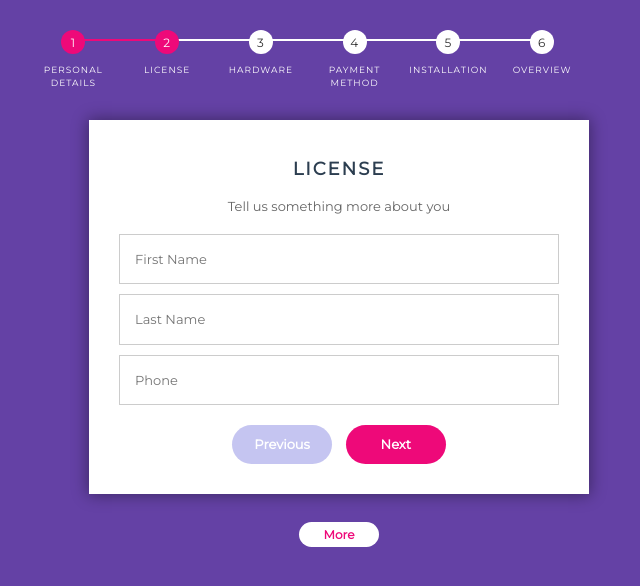
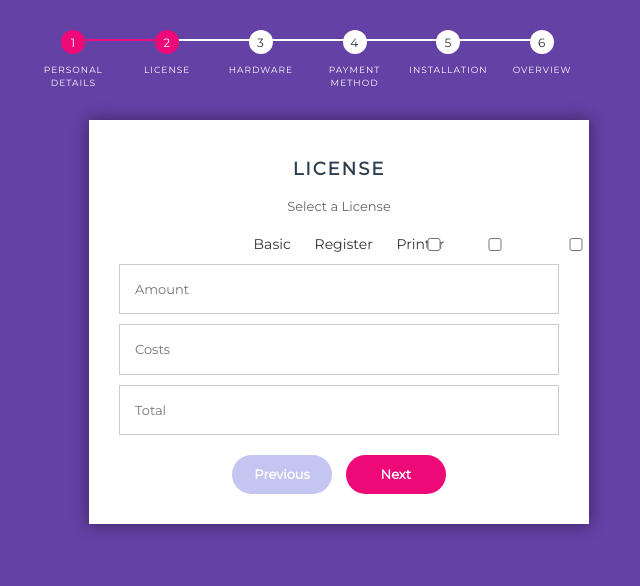
Before and after one commit to william251082/Mr.-Winston-Cash-Register, a plain HTML site: page index.html in a window 1280 px wide. Both pictures are taken after a click on the button "Next". Shown: the whole page, without its empty margins (301-941 px from the left). Drawn offline with nearby package versions, Linux system fonts and the light colour scheme.

Commit message:
html work for specific quotation tool

```diff
--- a/index.html
+++ b/index.html
@@ -42,22 +42,38 @@
                 <input type="text" name="gender" placeholder="Gender"/>
                 <input type="button" name="next" class="next action-button" value="Next"/>
             </fieldset>
-            <fieldset>
+            <fieldset class="group">
+                <!--<legend>Select a License</legend>-->
                 <h2 class="fs-title">License</h2>
-                <h3 class="fs-subtitle">Tell us something more about you</h3>
-                <input type="text" name="fname" placeholder="First Name"/>
-                <input type="text" name="lname" placeholder="Last Name"/>
-                <input type="text" name="phone" placeholder="Phone"/>
+                <h3 class="fs-subtitle">Select a License</h3>
+                <ul class="checkbox">
+                    <input type="checkbox" id="cb1" value="basic" /><label for="cb1">Basic</label>
+                    <input type="checkbox" id="cb2" value="register" /><label for="cb2">Register</label>
+                    <input type="checkbox" id="cb3" value="printer" /><label for="cb3">Printer</label>
+                </ul>
+                <input type="text" name="amount" placeholder="Amount" required/>
+                <input type="text" name="amount" placeholder="Costs"/>
+                <input type="text" name="total" placeholder="Total"/>
                 <input type="button" name="previous" class="previous action-button-previous" value="Previous"/>
                 <input type="button" name="next" class="next action-button" value="Next"/>
             </fieldset>
             <fieldset>
                 <h2 class="fs-title">Hardware</h2>
-                <h3 class="fs-subtitle">Tell us something more about you</h3>
-                <label for="firstname"></label>
-                <input type="text" name="fname" placeholder="First Name" required/>
-                <input type="text" name="lname" placeholder="Last Name"/>
-                <input type="text" name="phone" placeholder="Phone"/>
+                <h3 class="fs-subtitle">Choose Hardware</h3>
+                <select name="hardware">
+                <option value="terminal">Terminal (15.6")</option>
+                    <option value="tablet">Tablet (10.0")</option>
+                    <option value="tablethouder">Tablet houder</option>
+                    <option value="mobile">Mobile (5.0")</option>
+                    <option value="barprinter">Barprinter</option>
+                    <option value="keukenprinter">Keukenprinter</option>
+                    <option value="kassalade">Kassalade</option>
+                </select>
+                <br>
+                <br>
+                <input type="text" name="amount" placeholder="Amount" required/>
+                <input type="text" name="amount" placeholder="Costs"/>
+                <input type="text" name="total" placeholder="Total"/>
                 <input type="button" name="previous" class="previous action-button-previous" value="Previous"/>
                 <input type="button" name="next" class="next action-button" value="Next"/>
             </fieldset>
@@ -91,30 +107,7 @@
                 <input type="button" name="previous" class="previous action-button-previous" value="Previous"/>
                 <input type="submit" name="submit" class="submit action-button" value="Submit"/>
             </fieldset>
-            <!--<fieldset>-->
-                <!--<h2 class="fs-title">License</h2>-->
-                <!--<h3 class="fs-subtitle">Your presence on the social network</h3>-->
-                <!--<input type="text" name="twitter" placeholder="Twitter"/>-->
-                <!--<input type="text" name="facebook" placeholder="Facebook"/>-->
-                <!--<input type="text" name="gplus" placeholder="Google Plus"/>-->
-                <!--<input type="button" name="previous" class="previous action-button-previous" value="Previous"/>-->
-                <!--<input type="button" name="next" class="next action-button" value="Next"/>-->
-            <!--</fieldset>-->
-            <!--<fieldset>-->
-                <!--<h2 class="fs-title">Create your account</h2>-->
-                <!--<h3 class="fs-subtitle">Fill in your credentials</h3>-->
-                <!--<input type="text" name="email" placeholder="Email"/>-->
-                <!--<input type="password" name="pass" placeholder="Password"/>-->
-                <!--<input type="password" name="cpass" placeholder="Confirm Password"/>-->
-                <!--<input type="button" name="previous" class="previous action-button-previous" value="Previous"/>-->
-                <!--<input type="submit" name="submit" class="submit action-button" value="Submit"/>-->
-            <!--</fieldset>-->
         </form>
-        <!-- link to designify.me code snippets -->
-        <div class="dme_link">
-            <p><a href="http://designify.me/code-snippets-js/" target="_blank">More</a></p>
-        </div>
-        <!-- /.link to designify.me code snippets -->
     </div>
 </div>
 <!-- /.MultiStep Form -->
--- a/js/index.js
+++ b/js/index.js
@@ -84,6 +84,25 @@ $(".next").click(function(){
 	});
 });
 
+// Checkbox
+$(document).ready( function() {
+
+        // Add the "focus" value to class attribute
+        $('ul.checkbox li').focusin( function() {
+                $(this).addClass('focus');
+            }
+        );
+
+        // Remove the "focus" value to class attribute
+        $('ul.checkbox li').focusout( function() {
+                $(this).removeClass('focus');
+            }
+        );
+
+    }
+);
+
+
 $(".previous").click(function(){
 	if(animating) return false;
 	animating = true;
```
